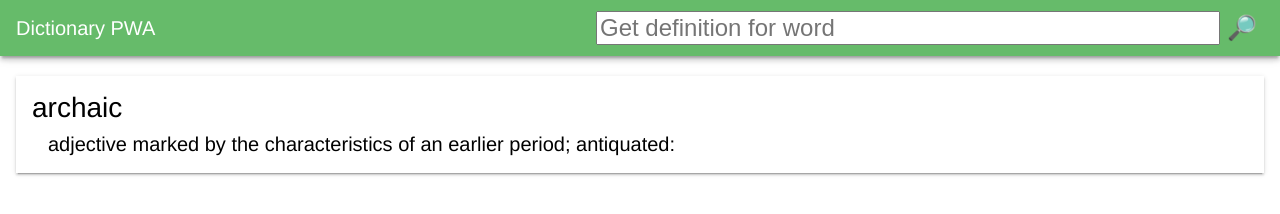
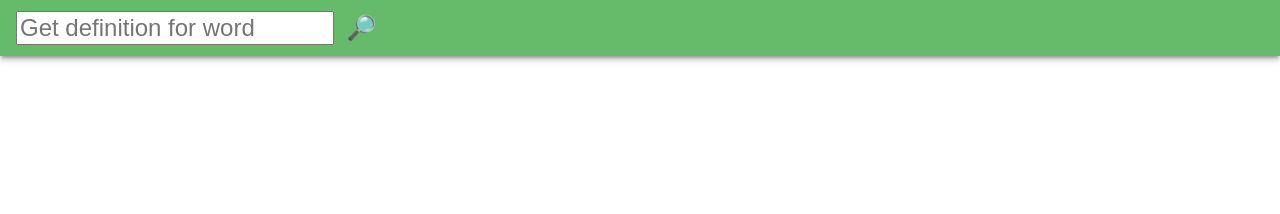
Before and after one commit to newyork-anthonyng/dictionary-pwa, a plain HTML site: page index.html in a window 1280 px wide. Drawn offline with Linux system fonts and the light colour scheme.

Commit message:
Fix a11y issues

```diff
--- a/app.js
+++ b/app.js
@@ -3,11 +3,10 @@
   const template = document.getElementById("definition-template");
   const main = document.querySelector(".js-main");
 
-  document
-    .querySelector(".js-search-button")
-    .addEventListener("click", searchForWord);
+  document.querySelector(".js-form").addEventListener("submit", searchForWord);
 
-  function searchForWord() {
+  function searchForWord(event) {
+    event.preventDefault();
     const searchTerm = inputField.value;
 
     fetchDefinition(searchTerm).then(response => {
@@ -34,10 +33,10 @@
 
   function renderWordCard(term, definition) {
     const clone = document.importNode(template.content, true);
-    const termNode = clone.querySelector("dt");
+    const termNode = clone.querySelector(".word__term");
     termNode.textContent = term;
 
-    const definitionNode = clone.querySelector("dd");
+    const definitionNode = clone.querySelector(".word__definition");
     definitionNode.textContent = definition;
 
     main.appendChild(clone);
--- a/index.html
+++ b/index.html
@@ -1,5 +1,5 @@
 <!doctype html>
-<html>
+<html lang="en">
     <head>
         <meta charset="utf-8">
         <meta name="viewport" content="width=device-width, initial-scale=1">
@@ -7,6 +7,8 @@
         <link rel="shortcut icon" type="image/png" href="./icons/icon-16x16.png">
 
         <link rel="manifest" href="./manifest.json">
+        <meta name="theme-color" content="#66BB6A">
+
         <meta name="apple-mobile-web-app-capable" content="yes">
         <meta name="apple-mobile-web-app-status-bar-style" content="black">
         <meta name="apple-mobile-web-app-title" content="Dictionary PWA">
@@ -38,16 +40,13 @@
                 z-index: 1000;
             }
 
-            .header__title {
-                flex: 1;
-                font-weight: 400;
-                font-size: 20px;
-                margin: 0;
+            .header__input {
+                font-size: 1.5rem;
             }
 
-            .header__input {
-                font-size: 1.5rem;
-                width: 50%;
+            .header__input_label {
+                position: absolute;
+                text-indent: -10000px;
             }
 
             .header__search-button {
@@ -71,38 +70,31 @@
 
             .word__term {
                 font-size: 1.75rem;
+                margin: 0;
             }
 
             .word__definition {
                 font-size: 1.25rem;
                 line-height: 1.25;
-                margin-left: 16px;
-                margin-top: 8px;
+                margin: 8px 16px 0 16px;
             }
         </style>
     </head>
     <body>
         <header class="header">
-            <h1 class="header__title">Dictionary PWA</h1>
-            <input class="header__input js-input" type="text" placeholder="Get definition for word" />
-            <button class="header__search-button js-search-button" aria-label="Get definition for word">🔎</button>
+            <form class="js-form">
+                <label class="header__input_label" for="header__input">Get definition for word</label>
+                <input id="header__input" class="header__input js-input" type="text" placeholder="Get definition for word" />
+                <button type="submit" class="header__search-button js-search-button" aria-label="Get definition for word">🔎</button>
+            </form>
         </header>
 
-        <main class="main js-main">
-            <dl>
-                <div class="card">
-                    <dt class="word__term">archaic</dt>
-                    <dd class="word__definition">adjective
-                        marked by the characteristics of an earlier period; antiquated:
-                    </dd>
-                </div>
-            </dl>
-        </main>
+        <main class="main js-main"></main>
 
         <template id="definition-template">
             <div class="card">
-                <dt class="word__term"></dt>
-                <dd class="word__definition"></dd>
+                <p class="word__term"></p>
+                <p class="word__definition"></p>
             </div>
         </template>
 
```
